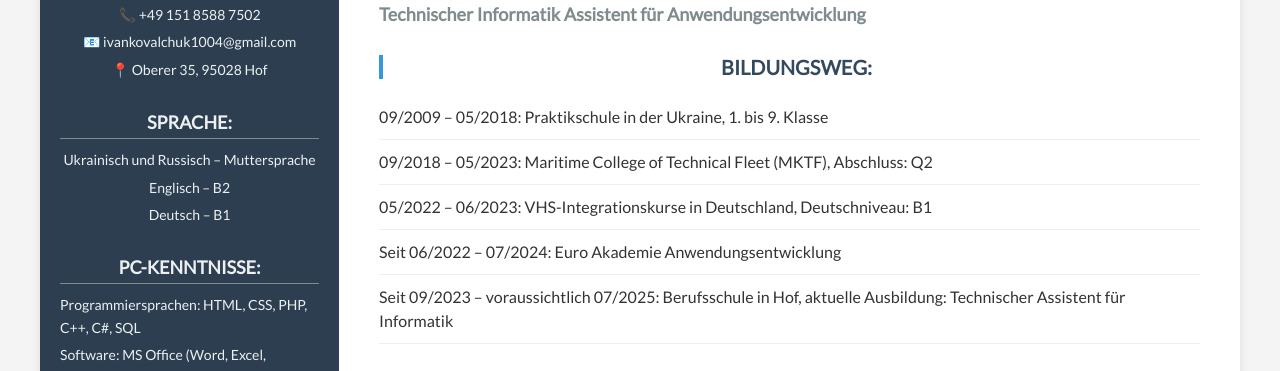
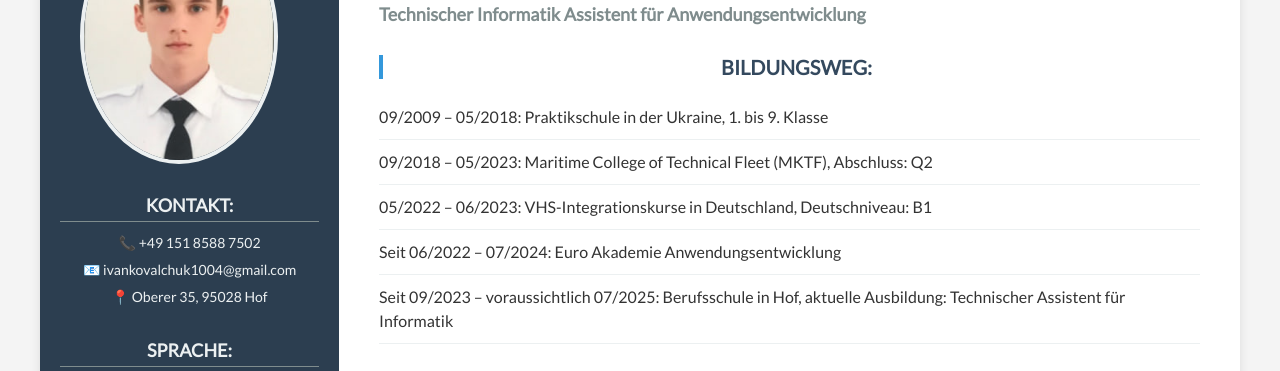
Before and after one commit to ACN-schuelerpraktikum/.github, a plain HTML site: page team-presentation/teammates/ivan.html in a window 1280 px wide. Shown: the part 161-532 px from the top of the page. Drawn offline with Linux system fonts and the light colour scheme; files that its build step writes are made by us from their sources; a web font is replaced by a local one.

Commit message:
Update ivan.html

```diff
--- a/team-presentation/teammates/ivan.html
+++ b/team-presentation/teammates/ivan.html
@@ -141,7 +141,7 @@ body {
     </style>
   <div class="container">
       <div class="sidebar">
-        <img src="team-presentation/photo_2025-03-20_14-10-45.jpg" alt="Ivan Kovalchuk" style="width: 190px; height: auto; margin-left: 20px;">
+        <img src="photo_2025-03-20_14-10-45.jpg" alt="Ivan Kovalchuk" style="width: 190px; height: auto; margin-left: 20px;">
 
 
           <h2>KONTAKT:</h2>
```
